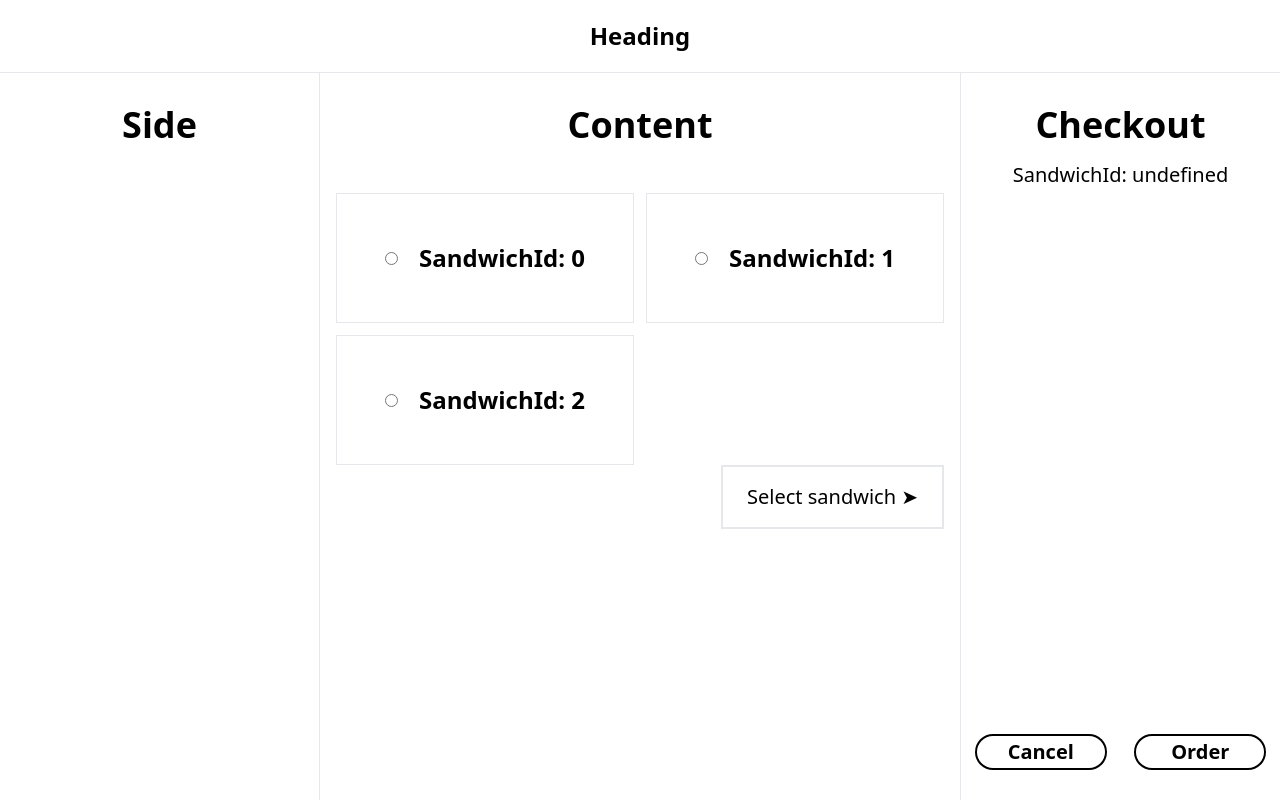
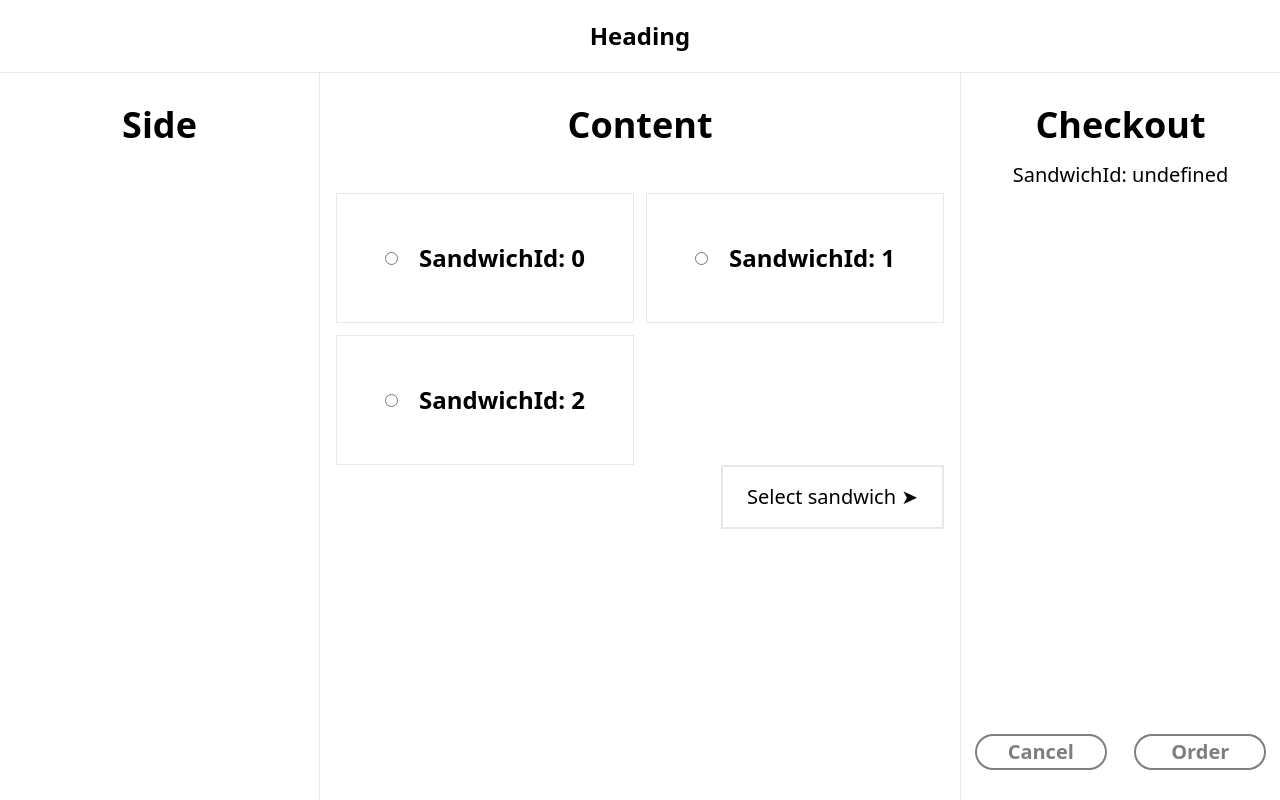
Before and after one commit to taimmone/webarch-frontend, a React (Create React App) app: page / in a window 1280 px wide. Built offline with nearby package versions, Linux system fonts and the light colour scheme; no server answers.

Commit message:
Disable order buttons when nothing in checkout

```diff
--- a/src/components/Checkout.js
+++ b/src/components/Checkout.js
@@ -3,10 +3,11 @@ import { store } from '../store';
 import { CheckoutButton } from './MenuButtons';
 import orderService from '../services/order';
 
-const OrderButton = ({ text, handleClick }) => (
+const OrderButton = ({ text, handleClick, isDisabled }) => (
   <button
     className="rounded-full w-32 h-8 flex self-center bg-white items-center justify-center text-xl font-bold ring-2 ring-black disabled:opacity-50"
     onClick={handleClick}
+    disabled={isDisabled}
   >
     {text}
   </button>
@@ -47,8 +48,8 @@ const Checkout = ({ open, toggleCheckout }) => {
           <div className="text-xl mt-4">{`SandwichId: ${state.order?.sandwichId}`}</div>
         </div>
         <div className="py-8 flex justify-around">
-          <OrderButton text="Cancel" handleClick={clearOrder} />
-          <OrderButton text="Order" handleClick={handleOrder} />
+          <OrderButton text="Cancel" handleClick={clearOrder} isDisabled={!state.order} />
+          <OrderButton text="Order" handleClick={handleOrder} isDisabled={!state.order} />
         </div>
       </div>
     </aside>
--- a/tailwind.config.js
+++ b/tailwind.config.js
@@ -6,7 +6,7 @@ module.exports = {
     extend: {},
   },
   variants: {
-    extend: {},
+    extend: { opacity: ['disabled'] },
   },
   plugins: [],
 };
```
